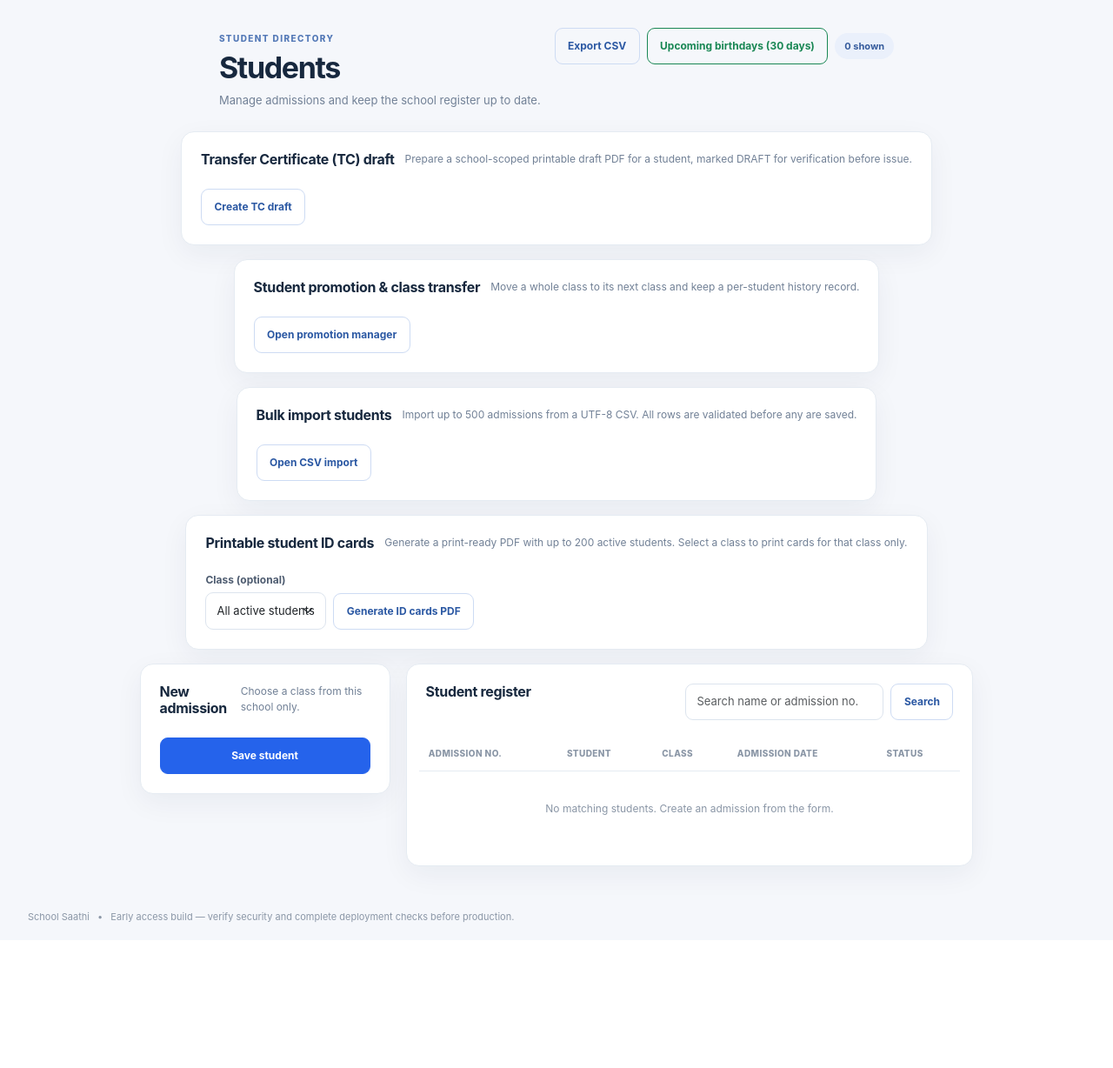
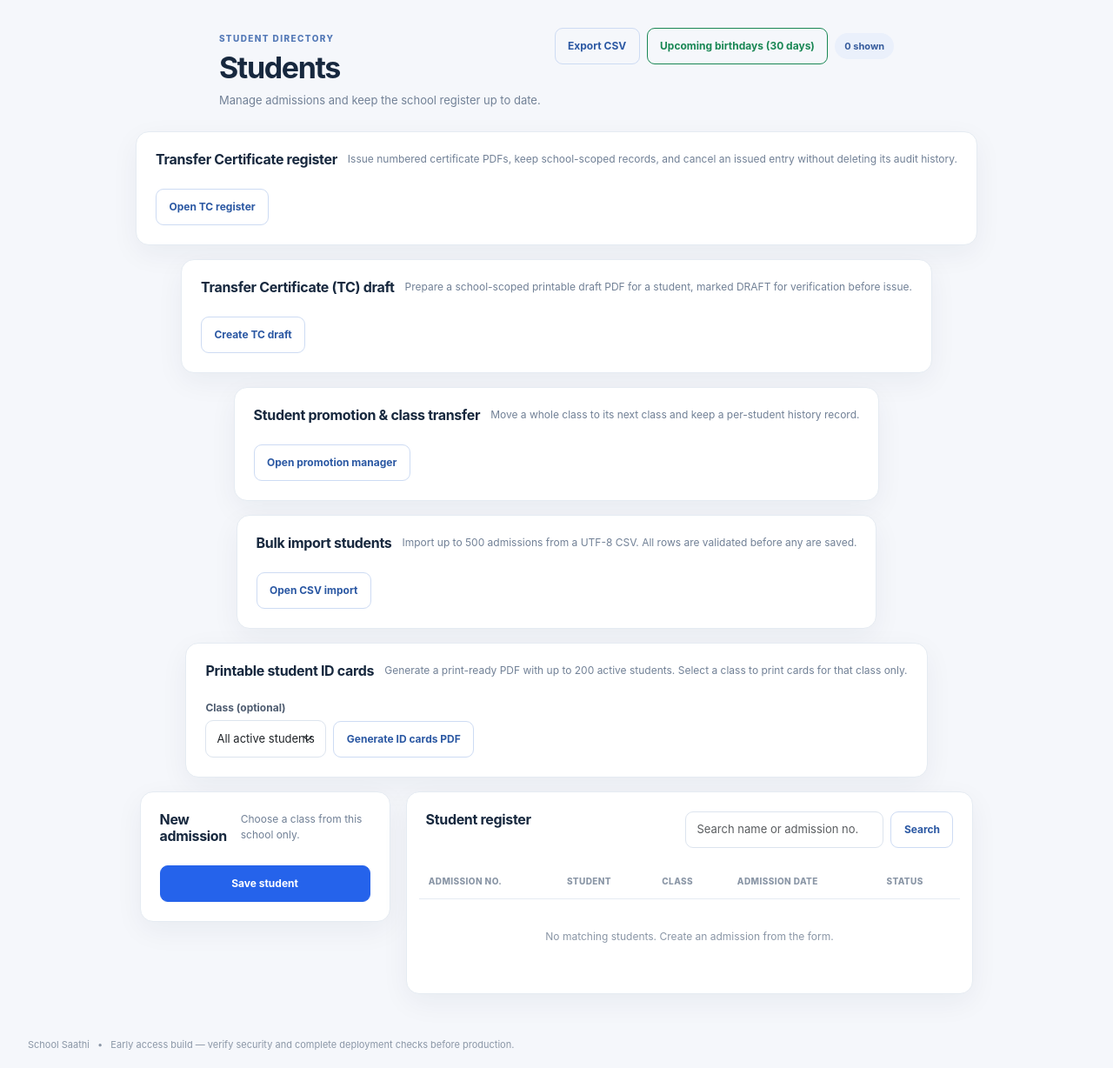
Before and after one commit to pk8873/My_school, a Django app: template templates/schools/students.html in a window 1280 px wide. Shown: the part 76-1304 px from the top of the page at 87% size. Before the commit the page ends 1137 px from the top, so only its background shows below. Run offline with Django 5.2, Linux system fonts and the light colour scheme; the template is opened without the code that fills it, so the values that code supplies are empty.

Commit message:
feat: link transfer certificate register from students page

```diff
--- a/templates/schools/students.html
+++ b/templates/schools/students.html
@@ -2,6 +2,7 @@
 {% block title %}Students · School Saathi{% endblock %}
 {% block content %}
 <div class="page-heading"><div><span class="eyebrow">STUDENT DIRECTORY</span><h1>Students</h1><p>Manage admissions and keep the school register up to date.</p></div><div class="d-flex gap-2 align-items-center flex-wrap"><a class="btn btn-outline-primary" href="{% url "export_csv" report="students" %}?school={{ membership.school_id }}">Export CSV</a><a class="btn btn-outline-success" href="{% url "export_csv" report="upcoming-birthdays" %}?school={{ membership.school_id }}&days=30">Upcoming birthdays (30 days)</a><span class="soft-badge">{{ students|length }} shown</span></div></div>
+<section class="panel mb-3"><div class="panel-heading"><h2>Transfer Certificate register</h2><p>Issue numbered certificate PDFs, keep school-scoped records, and cancel an issued entry without deleting its audit history.</p></div><a class="btn btn-outline-primary" href="{% url 'transfer_certificate_register' %}?school={{ membership.school_id }}">Open TC register</a></section>
 <section class="panel mb-3"><div class="panel-heading"><h2>Transfer Certificate (TC) draft</h2><p>Prepare a school-scoped printable draft PDF for a student, marked DRAFT for verification before issue.</p></div><a class="btn btn-outline-primary" href="{% url 'student_transfer_certificate_draft' %}?school={{ membership.school_id }}">Create TC draft</a></section>
 <section class="panel mb-3"><div class="panel-heading"><h2>Student promotion &amp; class transfer</h2><p>Move a whole class to its next class and keep a per-student history record.</p></div><a class="btn btn-outline-primary" href="{% url 'student_promotions' %}?school={{ membership.school_id }}">Open promotion manager</a></section>
 <section class="panel mb-3"><div class="panel-heading"><h2>Bulk import students</h2><p>Import up to 500 admissions from a UTF-8 CSV. All rows are validated before any are saved.</p></div><a class="btn btn-outline-primary" href="{% url 'import_students_csv' %}?school={{ membership.school_id }}">Open CSV import</a></section>
```
